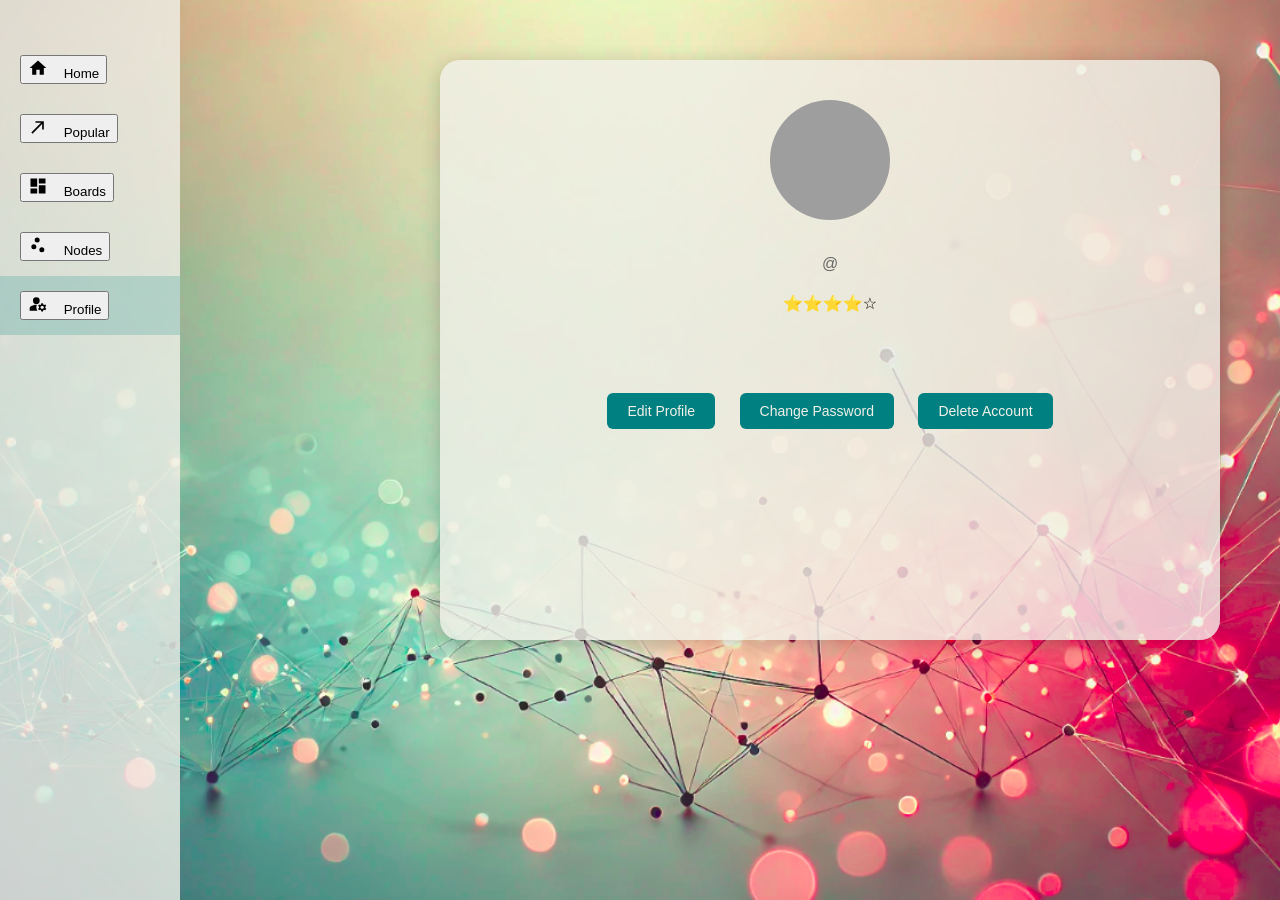
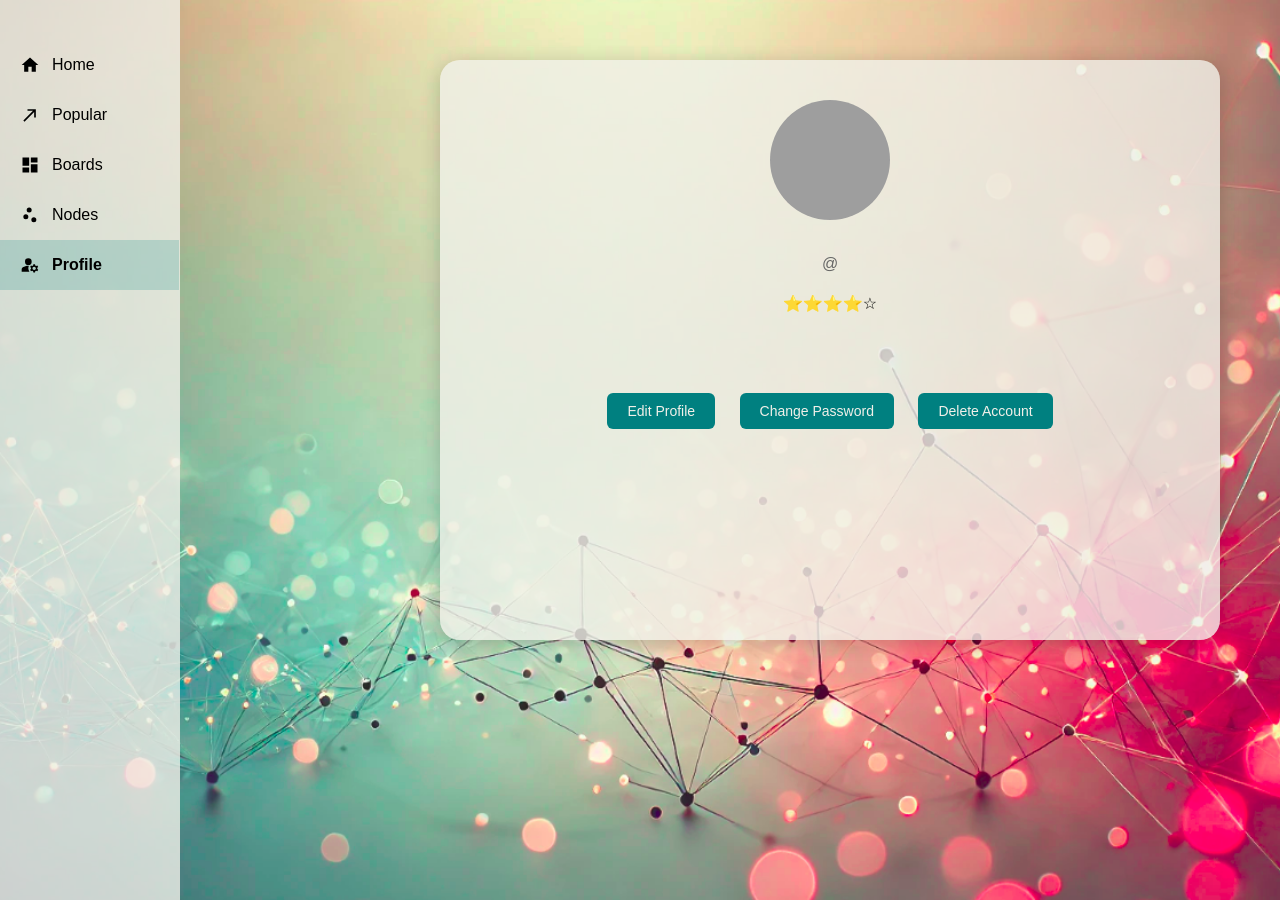
Before and after one commit to tyasemin/SWE573, a Django app: page /profile/ in a window 1280 px wide. Run offline with Django 4.2, Linux system fonts and the light colour scheme; grey boxes are pictures that could not be loaded.

Commit message:
new style for the profile page

```diff
--- a/backend/profile_app/static/profile_app/profile.css
+++ b/backend/profile_app/static/profile_app/profile.css
@@ -26,16 +26,27 @@ body {
 }
 
 .sidebar li {
+    width: 100%;
+}
+
+.sidebar li button {
     display: flex;
     align-items: center;
+    gap: 12px;
+    width: calc(100% - 1px); /* sidebar'dan 1px küçük */
     padding: 15px 20px;
     font-size: 16px;
+    background: none;
+    border: none;
+    outline: none;
     cursor: pointer;
+    text-align: left;
+    background-color: transparent;
     transition: background-color 0.2s;
 }
 
-.sidebar li:hover,
-.sidebar li.active {
+.sidebar li button:hover,
+.sidebar li.active button {
     background-color: rgba(0, 128, 128, 0.2);
     font-weight: bold;
 }
@@ -43,7 +54,6 @@ body {
 .sidebar li img {
     width: 20px;
     height: 20px;
-    margin-right: 12px;
 }
 
 .profile-card {
@@ -59,8 +69,8 @@ body {
     padding: 40px;
     border-radius: 20px;
     text-align: center;
-    width: 700px; /* genişliği 2 katına çıkarıldı */
-    height: 500px; /* yükseklik arttırıldı */
+    width: 700px; /* genişlik 2 katı */
+    height: 500px;
     box-shadow: 0 4px 20px rgba(0, 0, 0, 0.2);
     display: flex;
     flex-direction: column;
```
